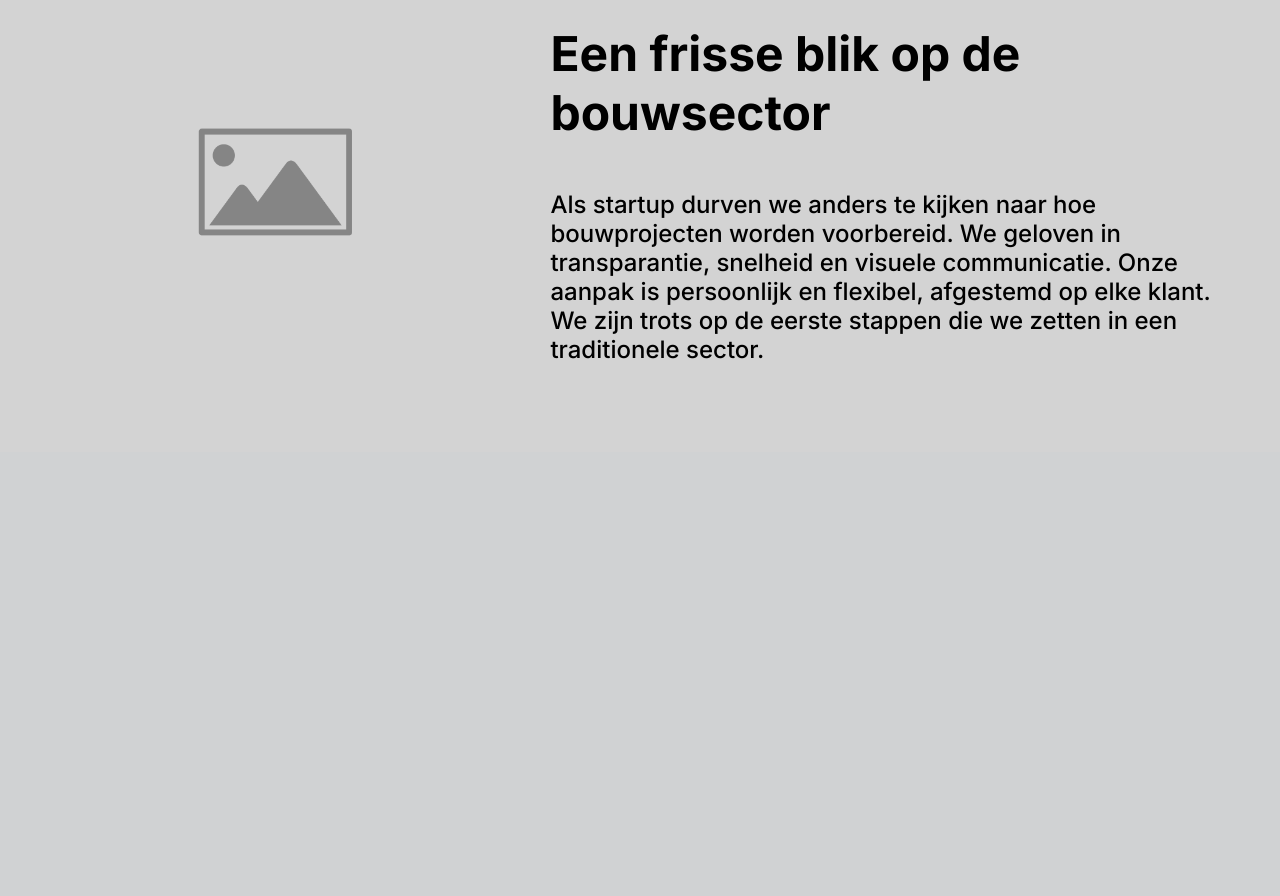
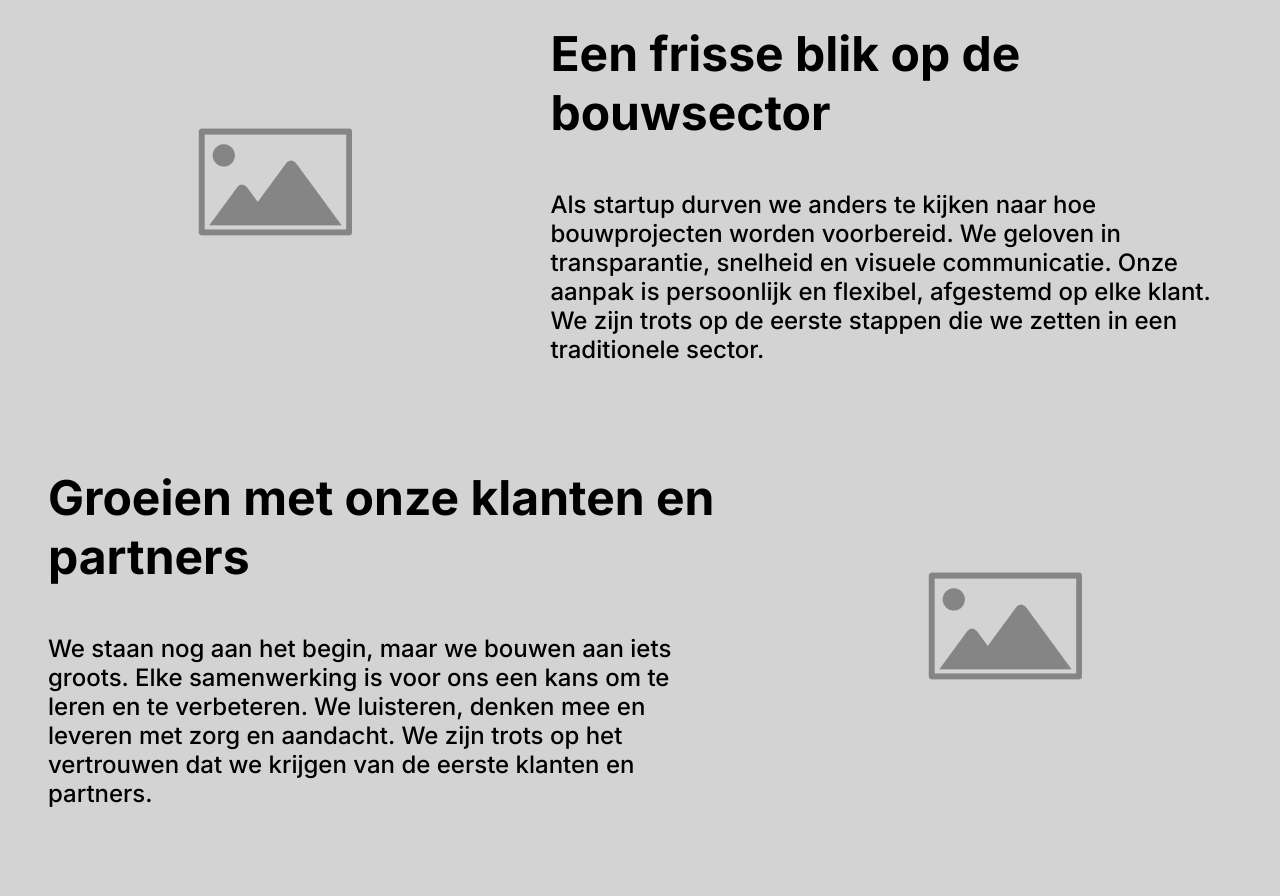
Before and after one commit to MarkPrins18/code-conquer-printwebsite, a PHP site: page / in a window 1280 px wide. Shown: the part 2647-3543 px from the top of the page. Before the commit the page ends 3006 px from the top, so only its background shows below. Run offline with PHP 8.4, Linux system fonts and the light colour scheme.

Commit message:
Adde extra award

```diff
--- a/assets/css/index.css
+++ b/assets/css/index.css
@@ -116,7 +116,7 @@ ul.select-example {
     text-align: left;
   }
 
-  .award:nth-child(3) {
+  .award:nth-child(odd) {
     flex-direction: row-reverse;
   }
 
--- a/index.php
+++ b/index.php
@@ -219,14 +219,22 @@
           </div>
         </article>
 
-        <!--hier de afsluiter
-        Groeien met onze klanten en partners
-We staan nog aan het begin, maar we bouwen aan iets groots.
-Elke samenwerking is voor ons een kans om te leren en te verbeteren.
-We luisteren, denken mee en leveren met zorg en aandacht.
-We zijn trots op het vertrouwen dat we krijgen van de eerste klanten en partners.
-alt tekst Handdruk tussen een Bouw3D teamlid en een klant, met een bouwproject op de achtergrond als symbool voor samenwerking.
--->
+        <article class="award">
+          <img
+            src="assets/images/index-images/placeholder-image.webp"
+            alt="Handdruk tussen een Bouw3D teamlid en een klant, met een bouwproject op de achtergrond als symbool voor samenwerking."
+          />
+          <div>
+            <h3>Groeien met onze klanten en partners</h3>
+            <p>
+              We staan nog aan het begin, maar we bouwen aan iets groots. Elke
+              samenwerking is voor ons een kans om te leren en te verbeteren. We
+              luisteren, denken mee en leveren met zorg en aandacht. We zijn
+              trots op het vertrouwen dat we krijgen van de eerste klanten en
+              partners.
+            </p>
+          </div>
+        </article>
       </section>
 
       <!--placeholder for footer-->
```
